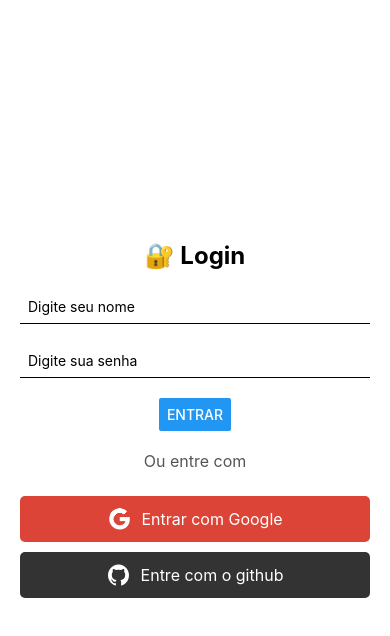
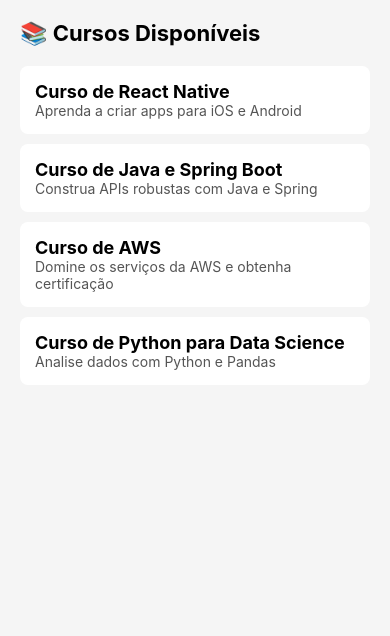
Before and after one commit to kelsonvictr/aula03_mobile_2025_1, a React Native app: screen / in a window 390 px wide. Shown: the top 636 px of the page. Built offline with nearby package versions, Linux system fonts and the light colour scheme.

Commit message:
HomeScreen

```diff
--- a/App.js
+++ b/App.js
@@ -1,11 +1,11 @@
 import { View, Text } from 'react-native'
 import React from 'react'
-import LoginScreen from './src/screens/LoginScreen'
+import HomeScreen from './src/screens/HomeScreen'
 
 const App = () => {
   return (
 
-      <LoginScreen />
+      <HomeScreen />
 
   )
 }
--- /dev/null
+++ b/src/screens/HomeScreen.js
@@ -0,0 +1,42 @@
+import { View, Text, FlatList, TouchableOpacity, StyleSheet } from 'react-native'
+import React from 'react'
+
+const HomeScreen = () => {
+
+    const items = [
+        { id: '1', name: "Curso de React Native", description: "Aprenda a criar apps para iOS e Android" },
+        { id: '2', name: "Curso de Java e Spring Boot", description: "Construa APIs robustas com Java e Spring" },
+        { id: '3', name: "Curso de AWS", description: "Domine os serviços da AWS e obtenha certificação" },
+        { id: '4', name: "Curso de Python para Data Science", description: "Analise dados com Python e Pandas" }
+    ]
+
+  return (
+    <View style={styles.container}>
+      <Text style={styles.title}>📚 Cursos Disponíveis</Text>
+      <FlatList
+        data={items}
+        keyExtractor={(item) => item.id}
+        renderItem={({ item }) => (
+            <TouchableOpacity
+             style={styles.itemContainer}
+            >
+                <Text style={styles.itemTitle}>{item.name}</Text>
+                <Text style={styles.itemDescription}>{item.description}</Text>
+            </TouchableOpacity>
+        )
+
+        }
+      />
+    </View>
+  )
+}
+
+const styles = StyleSheet.create({
+    container: { flex: 1, padding: 20, backgroundColor: '#f5f5f5' },
+    title: { fontSize: 22, fontWeight: 'bold', marginBottom: 20 },
+    itemContainer: { backgroundColor: '#fff', padding: 15, marginBottom: 10, borderRadius: 8, elevation: 2 },
+    itemTitle: { fontSize: 18, fontWeight: 'bold' },
+    itemDescription: { fontSize: 14, color: '#555' },
+  })
+
+export default HomeScreen
```
